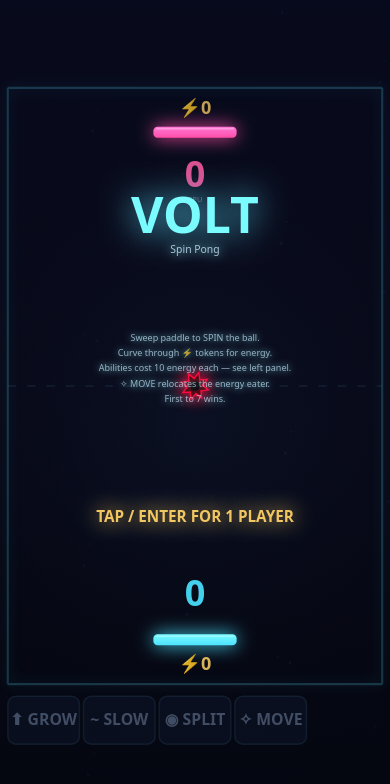
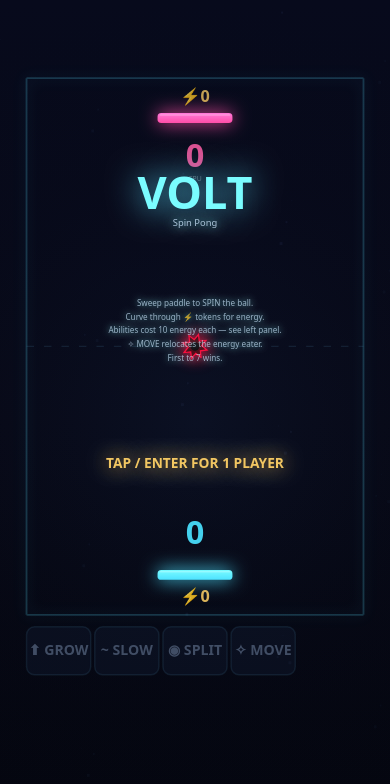
Before and after one commit to jk212h20/volt-pong, a website: page index.html in a window 390 px wide. Shown: the top 784 px of the page. Drawn offline with Linux system fonts and the light colour scheme; animation ran at ten frames a second.

Commit message:
Tune mobile layout and collisions

```diff
--- a/index.html
+++ b/index.html
@@ -46,15 +46,22 @@ function resize(){
   vw = window.innerWidth; vh = window.innerHeight;
   canvas.width = Math.round(vw*dpr); canvas.height = Math.round(vh*dpr);
   canvas.style.width = vw+'px'; canvas.style.height = vh+'px';
-  // Reserve space at bottom for horizontal button bar
-  const bottomBar = 72;
+
+  const mobileLayout = (window.matchMedia && window.matchMedia('(pointer: coarse)').matches) || vw <= 700;
+  // Reserve space at bottom for horizontal button bar. Mobile gets a little
+  // extra room so the playfield can shrink and the player can aim below the
+  // paddle without covering it with their finger.
+  const bottomBar = mobileLayout ? 84 : 72;
   const availH = vh - bottomBar;
   let fW = vw*0.96, fH = fW*H/W;
   if(fH > availH*0.98){ fH = availH*0.98; fW = fH*W/H; }
+  if(mobileLayout){ fW*=0.90; fH*=0.90; }
   scale = fW/W;
-  // Center field horizontally, top-align in available space
   fx = (vw-fW)/2;
-  fy = (availH-fH)/2;
+  // Slightly top-bias on mobile: keep walls away from screen edges and leave
+  // more usable space below the paddle/button row for thumb control.
+  const spareY = Math.max(0, availH-fH);
+  fy = mobileLayout ? spareY*0.35 : spareY/2;
 }
 window.addEventListener('resize', resize);
 
@@ -127,6 +134,8 @@ const SPLIT_DELAY=0.18;
 
 /* ---------- Energy Eater (persistent hazard) ---------- */
 const EATER_R=20;
+const TOKEN_COLLECT_PAD=4; // forgiving coin pickup radius
+const EATER_HIT_PAD=-4;    // slightly stricter eater collision radius
 const EATER_ORBIT_R=75;   // orbit radius around its anchor point
 const EATER_ORBIT_SPD=0.6; // rad/s
 const eater={ cx:W/2, cy:H/2, x:W/2, y:H/2, ang:0, flash:0 };
@@ -896,10 +905,10 @@ function update(dt){
     // ── COMMON checks for ALL balls (trailing + real) ──
     // token collection
     for(const tk of tokens){
-      if(!tk.dead && Math.hypot(b.x-tk.x,b.y-tk.y)<b.r+tk.r){ collectToken(tk,b); }
+      if(!tk.dead && Math.hypot(b.x-tk.x,b.y-tk.y)<b.r+tk.r+TOKEN_COLLECT_PAD){ collectToken(tk,b); }
     }
     // energy eater
-    if(Math.hypot(b.x-eater.x,b.y-eater.y)<b.r+EATER_R){ hitEater(b); }
+    if(Math.hypot(b.x-eater.x,b.y-eater.y)<b.r+EATER_R+EATER_HIT_PAD){ hitEater(b); }
     // paddle collisions
     if(b.vy>0) doPaddleCheck(b,player,true);
     if(b.vy<0) doPaddleCheck(b,ai,false);
```
Also changed, not shown: volt-single.html (+15 -6 lines).
